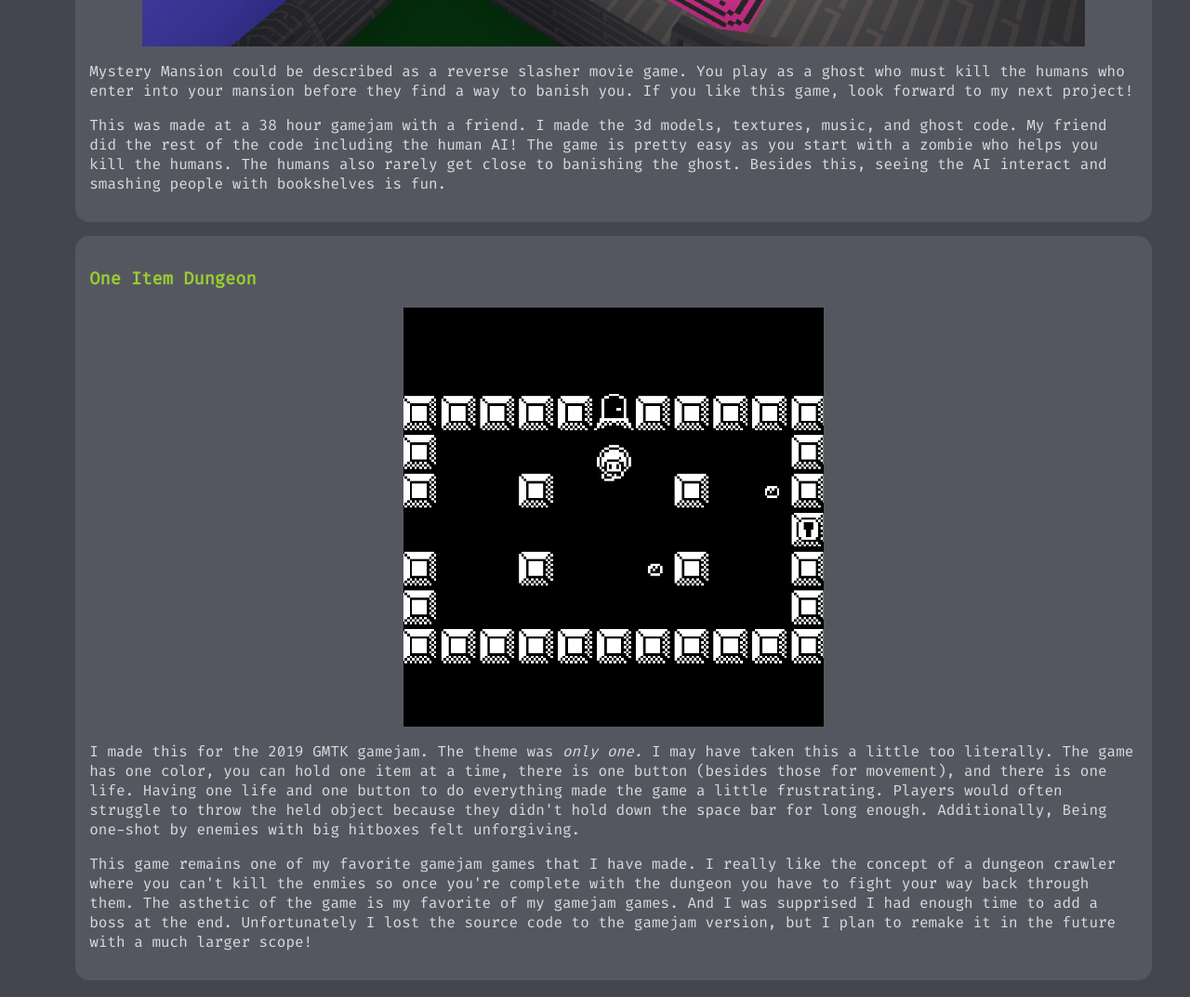
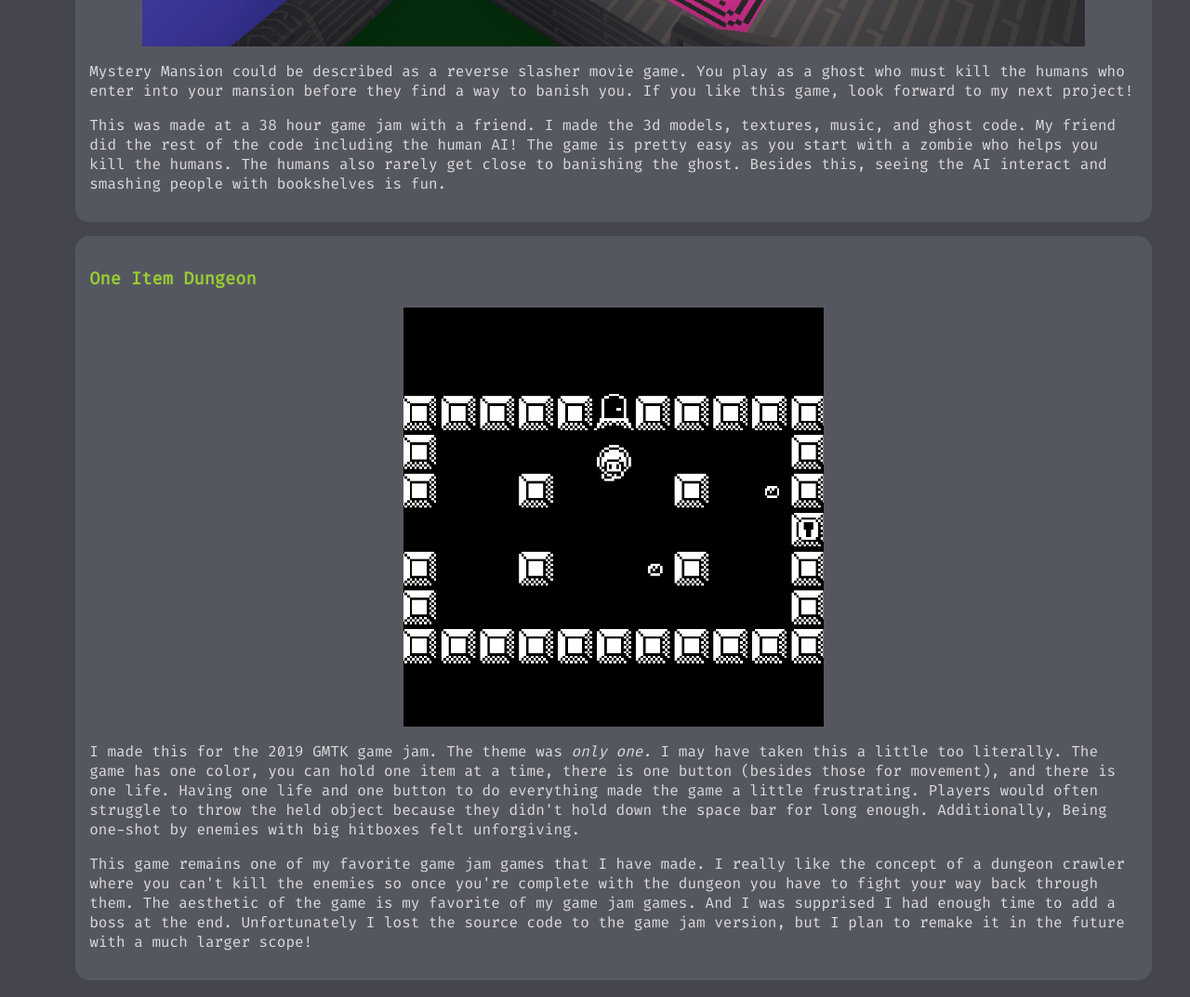
Before and after one commit to MaxWiens/maxwiens.github.io, a plain HTML site: page games.html in a window 1280 px wide. Shown: the part 720-1793 px from the top of the page at 93% size. Drawn offline with Linux system fonts and the light colour scheme.

Commit message:
fixed spelling mistakes in games.html

```diff
--- a/games.html
+++ b/games.html
@@ -23,7 +23,7 @@
 						<h3 class="section_title"><a href="https://maxwiens.itch.io/mm" target="_blank">Mystery Mansion</a></h3>
 						<img class="center" src="games/MysteryMansion/MysteryMansion.png" width="90%">
 						<p>Mystery Mansion could be described as a reverse slasher movie game. You play as a ghost who must kill the humans who enter into your mansion before they find a way to banish you. If you like this game, look forward to my next project!</p>
-						<p>This was made at a 38 hour gamejam with a friend. I made the 3d models, textures, music, and ghost code. My friend did the rest of the code including the human AI! The game is pretty easy as you start with a zombie who helps you kill the humans. The humans also rarely get close to banishing the ghost. Besides this, seeing the AI interact and smashing people with bookshelves is fun.</p>
+						<p>This was made at a 38 hour game jam with a friend. I made the 3d models, textures, music, and ghost code. My friend did the rest of the code including the human AI! The game is pretty easy as you start with a zombie who helps you kill the humans. The humans also rarely get close to banishing the ghost. Besides this, seeing the AI interact and smashing people with bookshelves is fun.</p>
 					</div>
 				</div>
 			</div>
@@ -33,8 +33,8 @@
 					<div class="feed_element section spaced_out">
 						<h3 class="section_title"><a href="https://maxwiens.itch.io/one-item-dungeon" target="_blank">One Item Dungeon</a></h3>
 						<img class="center" src="games/OneItemDungeon/OneItemDungeon.gif" width="40%">
-						<p>I made this for the 2019 GMTK gamejam. The theme was <i>only one.</i> I may have taken this a little too literally. The game has one color, you can hold one item at a time, there is one button (besides those for movement), and there is one life. Having one life and one button to do everything made the game a little frustrating. Players would often struggle to throw the held object because they didn't hold down the space bar for long enough. Additionally, Being one-shot by enemies with big hitboxes felt unforgiving.</p>
-						<p>This game remains one of my favorite gamejam games that I have made. I really like the concept of a dungeon crawler where you can't kill the enmies so once you're complete with the dungeon you have to fight your way back through them. The asthetic of the game is my favorite of my gamejam games. And I was supprised I had enough time to add a boss at the end. Unfortunately I lost the source code to the gamejam version, but I plan to remake it in the future with a much larger scope!</p>
+						<p>I made this for the 2019 GMTK game jam. The theme was <i>only one.</i> I may have taken this a little too literally. The game has one color, you can hold one item at a time, there is one button (besides those for movement), and there is one life. Having one life and one button to do everything made the game a little frustrating. Players would often struggle to throw the held object because they didn't hold down the space bar for long enough. Additionally, Being one-shot by enemies with big hitboxes felt unforgiving.</p>
+						<p>This game remains one of my favorite game jam games that I have made. I really like the concept of a dungeon crawler where you can't kill the enemies so once you're complete with the dungeon you have to fight your way back through them. The aesthetic of the game is my favorite of my game jam games. And I was supprised I had enough time to add a boss at the end. Unfortunately I lost the source code to the game jam version, but I plan to remake it in the future with a much larger scope!</p>
 					</div>
 				</div>
 			</div>
```
